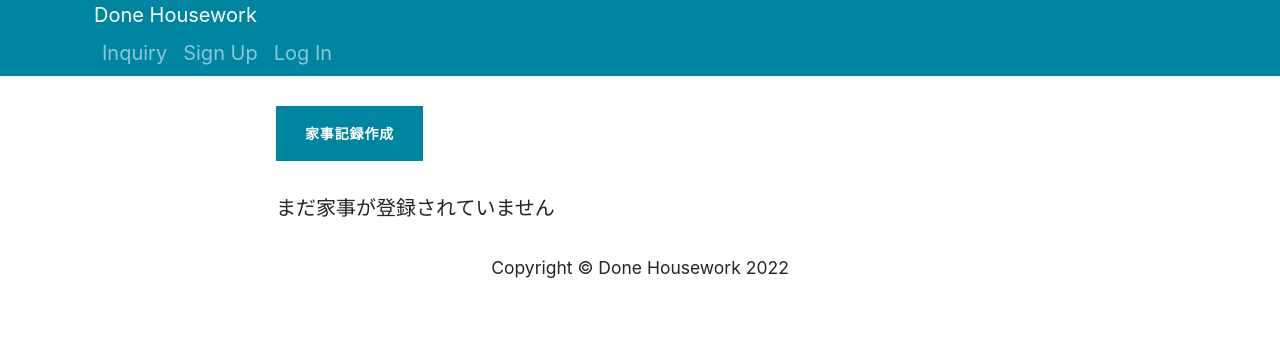
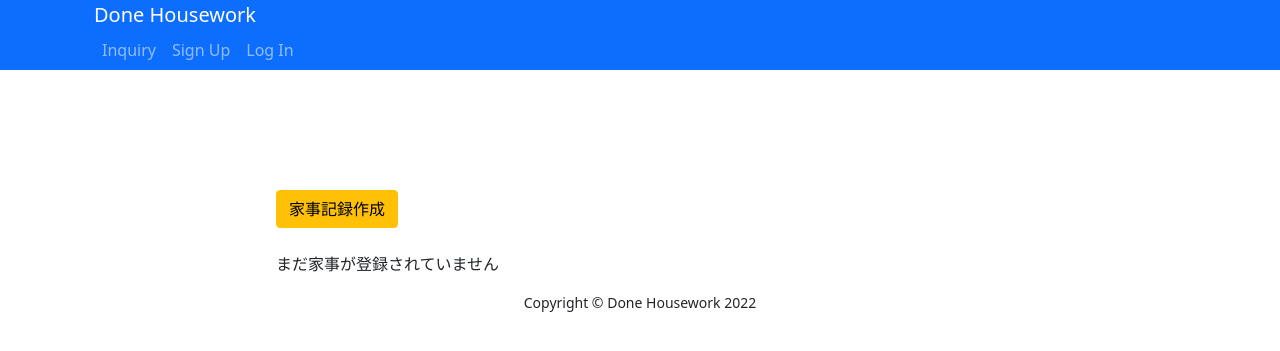
Before and after one commit to YoshidaErina19/done_housework_git, a Django app: template housework/templates/housework_list.html in a window 1280 px wide. Shown: the top 351 px of the page. Run offline with Django 3.2, Linux system fonts and the light colour scheme; the template is opened without the code that fills it, so the values that code supplies are empty; some libraries are stand-ins or nearby versions.

Commit message:
家事記録作成ボタンの色を変更

```diff
--- a/housework/templates/housework_list.html
+++ b/housework/templates/housework_list.html
@@ -6,9 +6,7 @@
 
 {% block active_housework_list %}active{% endblock %}
 
-{% block head %}
-<link href="{% static 'css/clean-blog.css' %}" rel="stylesheet">
-{% endblock %}
+
 
 {% block contents %}
 <div class="container">
@@ -17,10 +15,11 @@
             <div class="col-lg-8 col-md-10 mx-auto">
                 <br>
                 <div class="clearfix float-right">
-                    <a class="float: right;" href="{% url 'housework:housework_create' %}">
-                        <button class="btn btn-primary">家事記録作成</button>
+                    <a class="float-right" href="{% url 'housework:housework_create' %}">
+                        <button class="btn btn-warning">家事記録作成</button>
                     </a>
                 </div>
+                <br>
                 {% for housework in housework_list %}
                   <div class="post-preview">
                       <a href="{% url 'housework:housework_detail' housework.pk %}">
```
